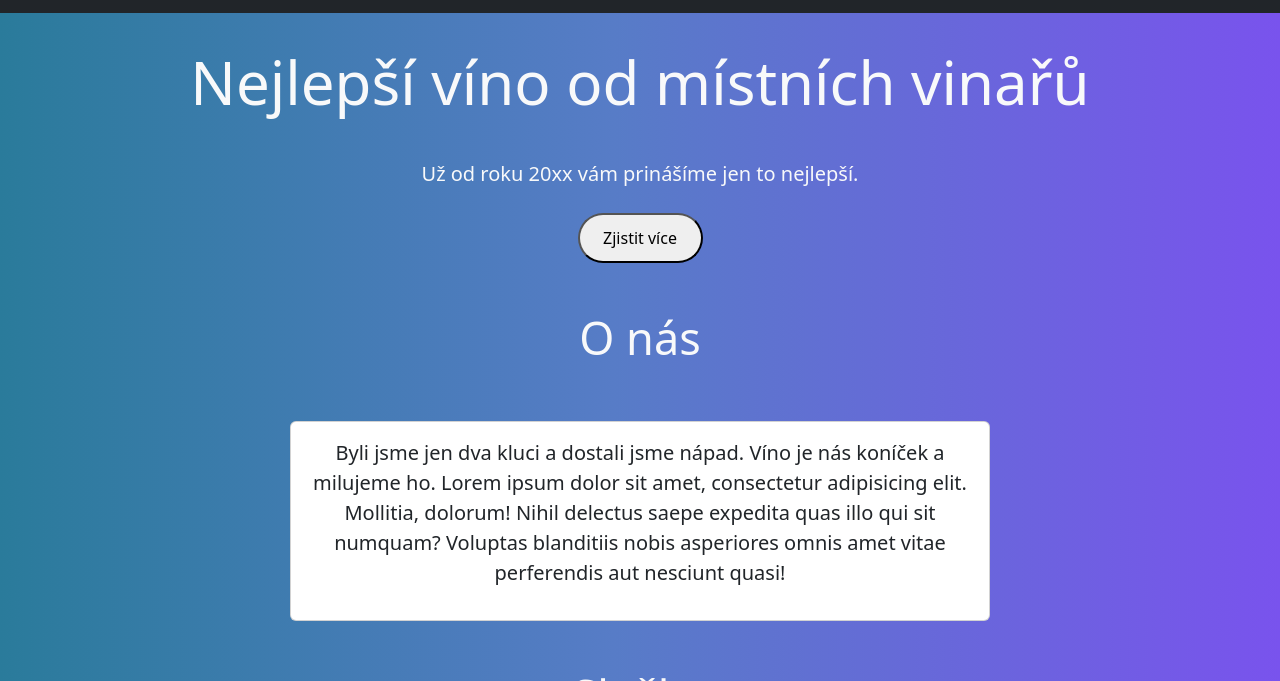
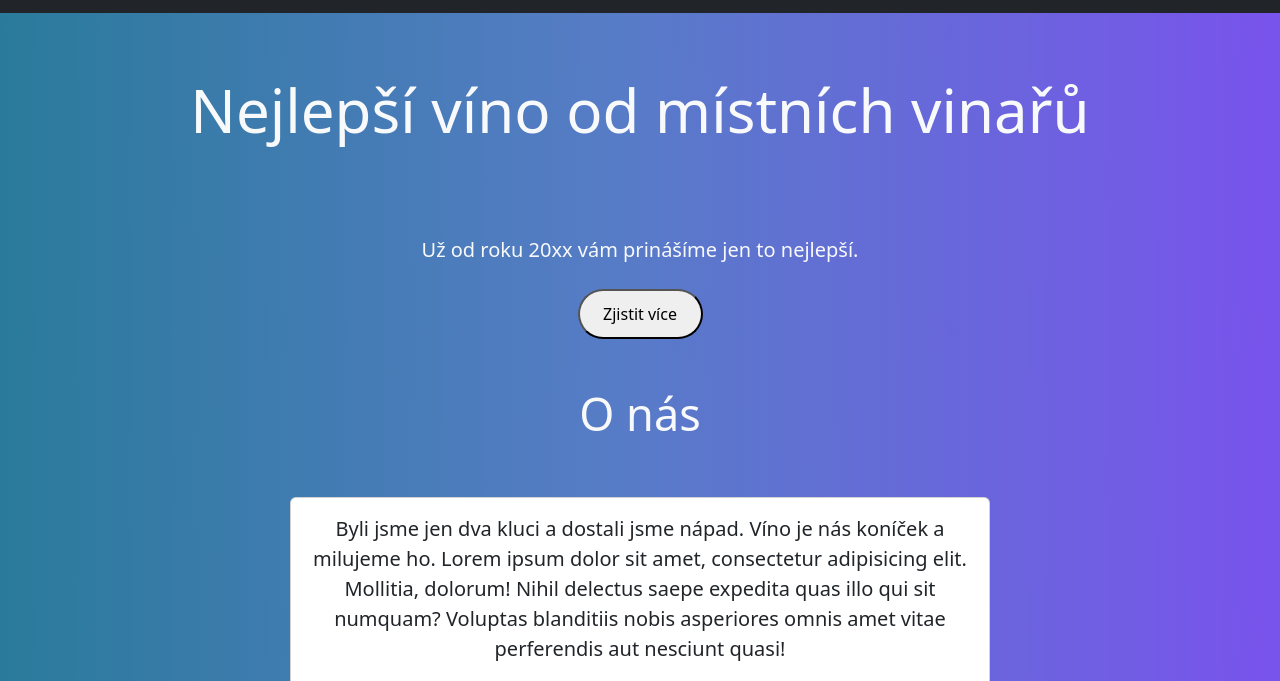
Before and after one commit to Spamfur/skolni-stranka, a website: page index.html in a window 1280 px wide. Shown: the part 119-800 px from the top of the page. Drawn offline with nearby package versions, Linux system fonts and the light colour scheme.

Commit message:
Fixed weird bugs

```diff
--- a/css/mystyle.css
+++ b/css/mystyle.css
@@ -4,6 +4,9 @@ body{
 
 }
 
+#domu{
+    margin-top: 10rem !important;
+}
 
  p{
     font-size: 20px;
--- a/index.html
+++ b/index.html
@@ -9,7 +9,7 @@
 
   </head>
   <body>
-    <nav class = "navbar bg-dark p-3" data-bs-theme = "dark">
+    <nav class = "navbar bg-dark p-3 fixed-top" data-bs-theme = "dark">
         <div class = "container d-flex justify-content-start align-items-start m-0">
             <a class = "navbar-brand" href = "#">
                 <img src = "./logo.png" class = "d-inline align-text-center"
@@ -41,7 +41,7 @@
 
 
     <section>
-      <div class = "content text-center fw-medium p-4 text-light" id = "domu">
+      <div class = "content text-center fw-medium p-4 text-light m-5" id = "domu">
         Nejlepší víno od místních vinařů
       </div>
       <div  class = "d-flex row justify-content-center align-items-center">
```
